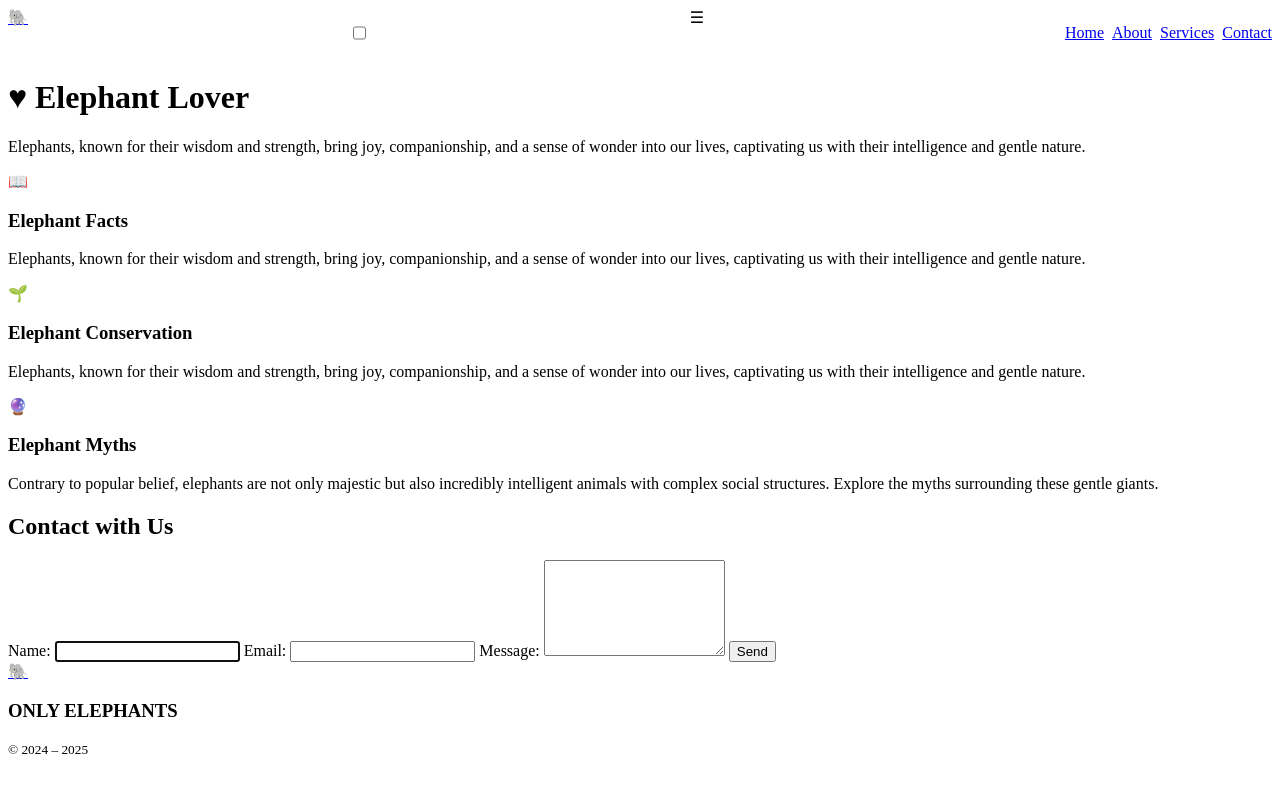
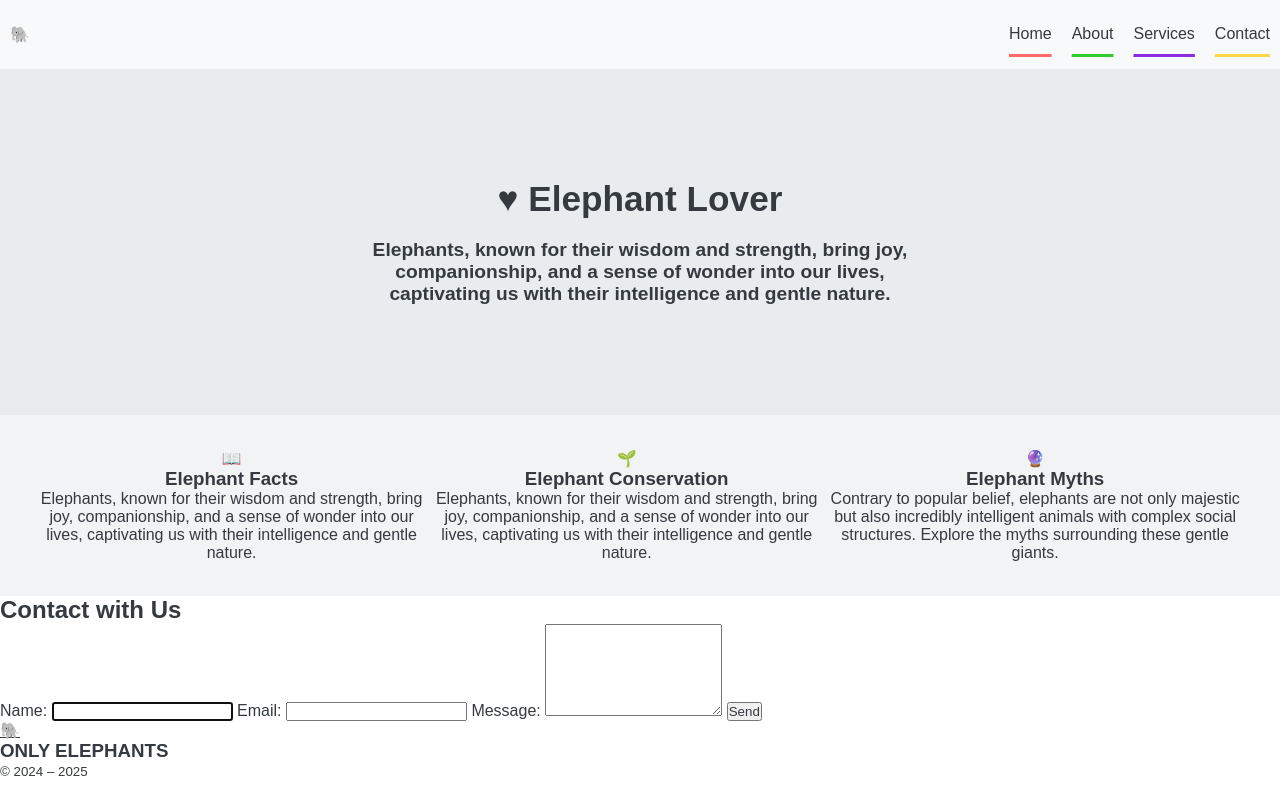
Before and after one commit to iherrec/LMSGI, a plain HTML site: page CSS/EjercicioResponsive/index.html in a window 1280 px wide. Drawn offline with Linux system fonts and the light colour scheme.

Commit message:
CSS nav, cta y services

```diff
--- a/CSS/EjercicioResponsive/index.html
+++ b/CSS/EjercicioResponsive/index.html
@@ -12,19 +12,16 @@
 
   <a class="logo" href="#">&#x1F418;</a>
 
-  <input type="checkbox" id="menu-toggle">
 
-  <label for="menu-toggle" class="menu-icon">&#9776;</label>
+  <ul>
 
-  <ul class="nav-list">
+    <li><a class="home" href="#">Home</a></li>
 
-    <li><a href="#">Home</a></li>
+    <li><a class="about" href="#">About</a></li>
 
-    <li><a href="#">About</a></li>
+    <li><a class="services" href="#">Services</a></li>
 
-    <li><a href="#">Services</a></li>
-
-    <li><a href="#">Contact</a></li>
+    <li><a class="contact" href="#">Contact</a></li>
 
   </ul>
 
@@ -41,7 +38,7 @@
 
 <div class="services-container">
 
-<div>
+<div class="service-item">
 
   <div>&#x1F4D6;</div>
 
@@ -51,7 +48,7 @@
 
 </div>
 
-<div>
+<div class="service-item">
 
   <div>&#x1F331;</div>
 
@@ -61,7 +58,7 @@
 
 </div>
 
-<div>
+<div class="service-item">
 
   <div>&#x1F52E;</div>
 
--- a/CSS/EjercicioResponsive/styles.css
+++ b/CSS/EjercicioResponsive/styles.css
@@ -1,26 +1,92 @@
+*{
+    font-family: Arial, Helvetica, sans-serif;
+    padding: 0;
+    margin: 0;
+    color: #343a40;
+}
 nav {
     display: flex;
     justify-content: space-between;
+    background-color: #f8f9fa;
+    text-align: right;
+    padding-top: 25px;
+    padding-bottom: 25px;
+    padding-left: 10px;
+    padding-right: 10px;
+    border: 3px;
+}
+
+.logo {
+    size: 1.6em;
+    text-decoration: none;
+}
+
+nav ul {
+    display: flex;
+    gap: 20px;
+    text-decoration: none;
+    list-style-type: none;
 
 }
+nav ul .home {
+    list-style-type: none;
+    text-decoration-color: #ff6b6b;
+    text-decoration-thickness:3px;
+    text-underline-offset: 15px;
+}
+nav ul .about {
+    list-style-type: none;
+    text-decoration-color: #32cd32;
+    text-decoration-thickness: 3px;
+    text-underline-offset: 15px;
+}
 
-ul {
-    display: flex;
-    gap: 8px;
-    text-decoration: none;
-    list-style: none;
+nav ul .services {
+    list-style-type: none;
+    text-decoration-color: #8a2be2;
+    text-decoration-thickness: 3px;
+    text-underline-offset: 15px;
 
 }
-
-cta-container {
-    background-color: #e9ecef;
-    display: flex;
-    margin-top: 110px;
-    align-items: center;
-
+nav ul .contact {
+    list-style-type: none;
+    text-decoration-color: #ffd747;
+    text-decoration-thickness: 3px;
+    text-underline-offset: 15px;
 }
 
-cta-container p {
+nav ul a:hover{
+    text-decoration-color: blue;
+    text-decoration-thickness: 3px;
+    text-underline-offset: 15px;
+    font-weight: bold;
+}
+
+.cta-container {
+    background-color: #e9ecef;
+    text-align: center;
+    padding: 110px 110px;
+}
+
+.cta-container h1 {
+    font-size: 2.2em;
+    margin-bottom: 20px;
+}
+
+.cta-container p {
     font-size: 1.2em;
-    font-style: italic;
+    font-weight: bold;
+    max-width: 550px;
+    margin: auto;
 }
+
+.services-container {
+    display:flex;
+    justify-content: space-around;
+    background-color:#f1f3f5;
+    padding: 34px 34px;
+    text-align: center;
+}
+.services-item {
+    width: 30%;
+}
```
